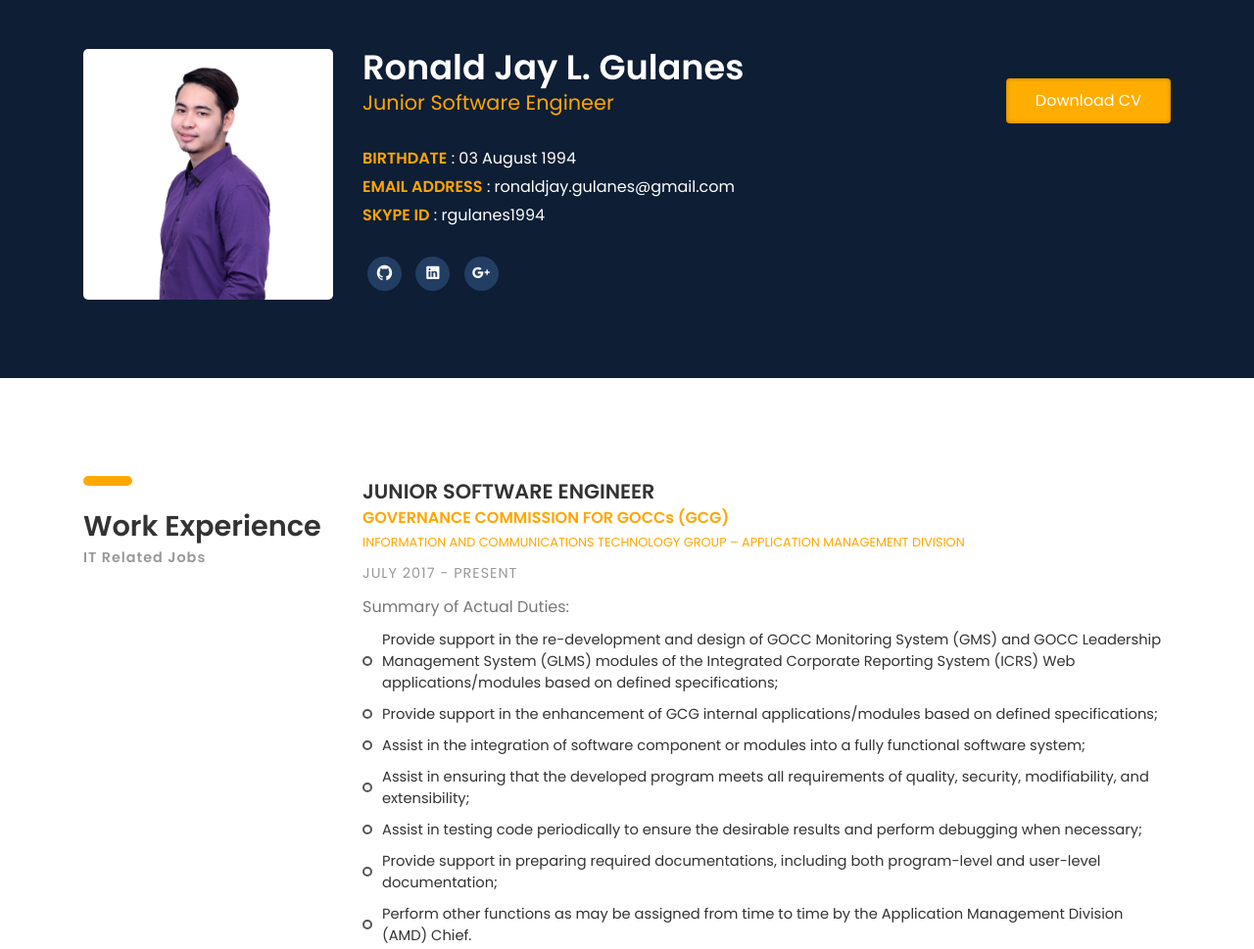
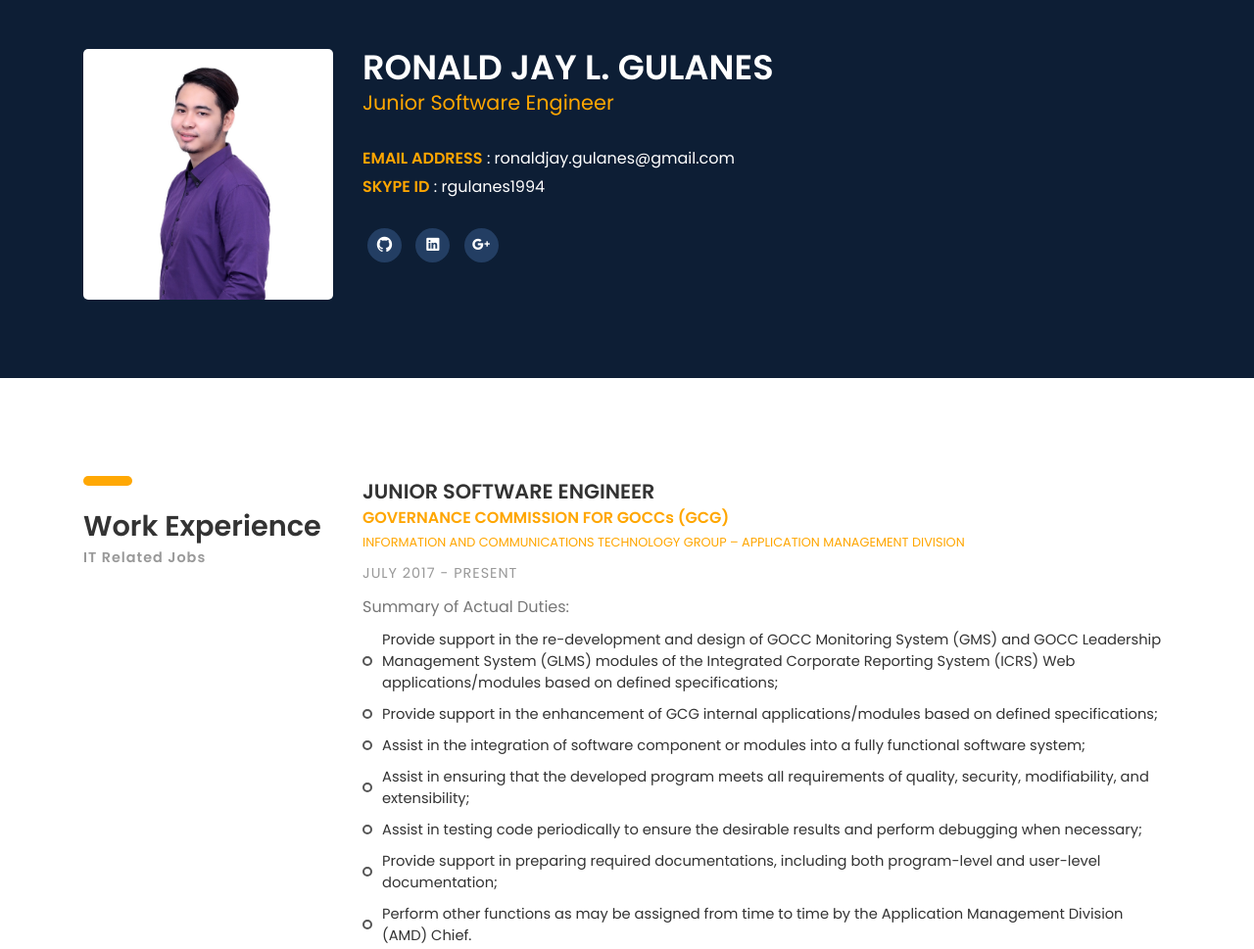
Before and after one commit to rgulanes/rgulanes.github.io, a plain HTML site: page index.html in a window 1280 px wide. Shown: the top 969 px of the page at 98% size. Drawn offline with nearby package versions, Linux system fonts and the light colour scheme.

Commit message:
Remove link for CV and birthdate;

```diff
--- a/index.html
+++ b/index.html
@@ -27,10 +27,9 @@
             <div class="profile-img margin-b-30"><img src="images/profile_01.jpg" alt=""></div>
           </div><!-- col-sm-8 -->
           <div class="col-sm-10 col-md-5 col-lg-6">
-              <h2><b>Ronald Jay L. Gulanes</b></h2>
+              <h2><b class="text-uppercase">Ronald Jay L. Gulanes</b></h2>
               <h4 class="font-yellow">Junior Software Engineer</h4>
               <ul class="information margin-tb-30">
-                <li><b class="font-yellow text-uppercase">Birthdate</b> : 03 August 1994</li>
                 <li><b class="font-yellow text-uppercase">Email Address</b> : ronaldjay.gulanes@gmail.com</li>
                 <li><b class="font-yellow text-uppercase">Skype ID</b> : rgulanes1994</li>
               </ul>
@@ -46,9 +45,6 @@
                 </li>
               </ul>
           </div><!-- col-sm-8 -->
-          <div class="col-sm-10 col-md-3 col-lg-3">
-            <a class="downlad-btn" href="https://drive.google.com/file/d/1ZbzTkpLzIYfVHiKqphhhpt7N_uf_VvQK/view?usp=sharing" target="_blank">Download CV</a>
-          </div><!-- col-lg-2 -->
         </div><!-- row -->
       </div><!-- intro -->
     </div><!-- container -->
```
